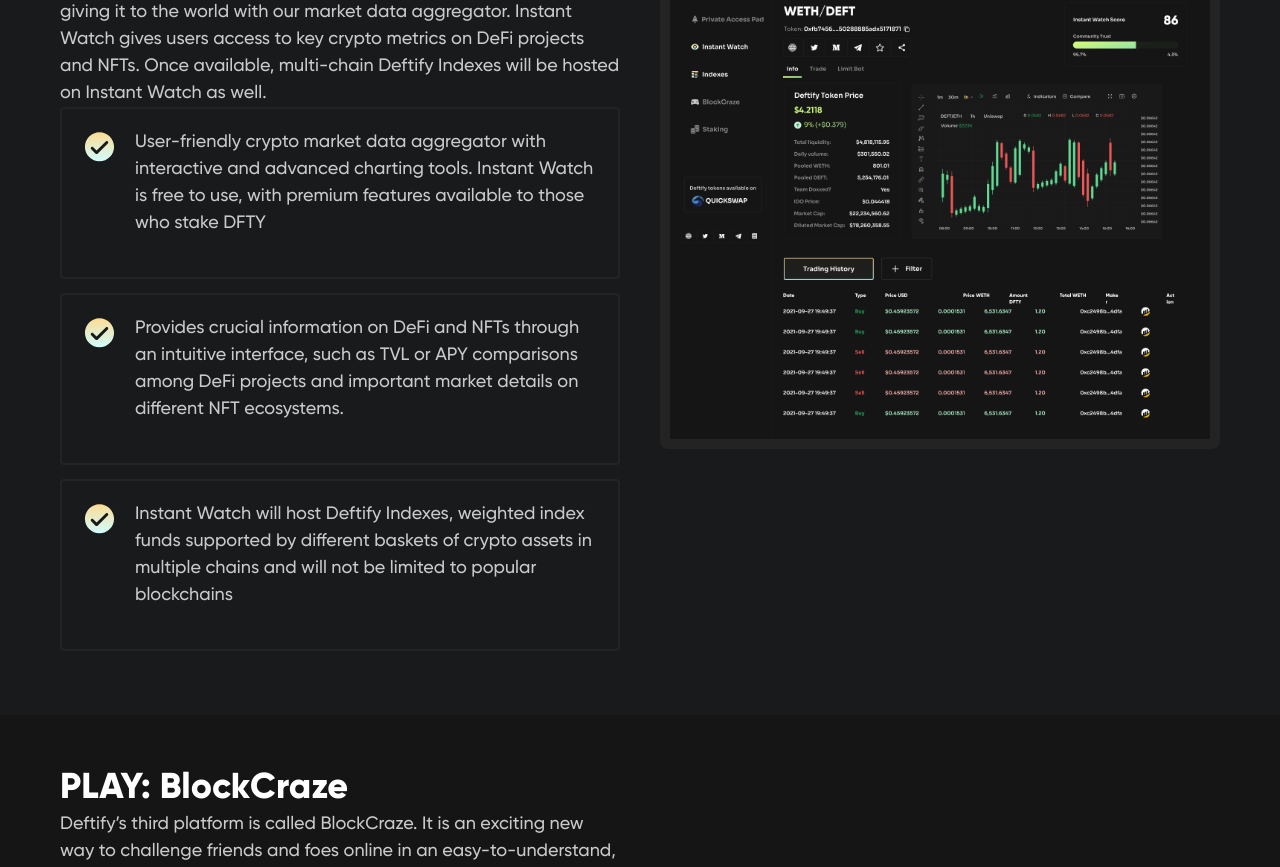
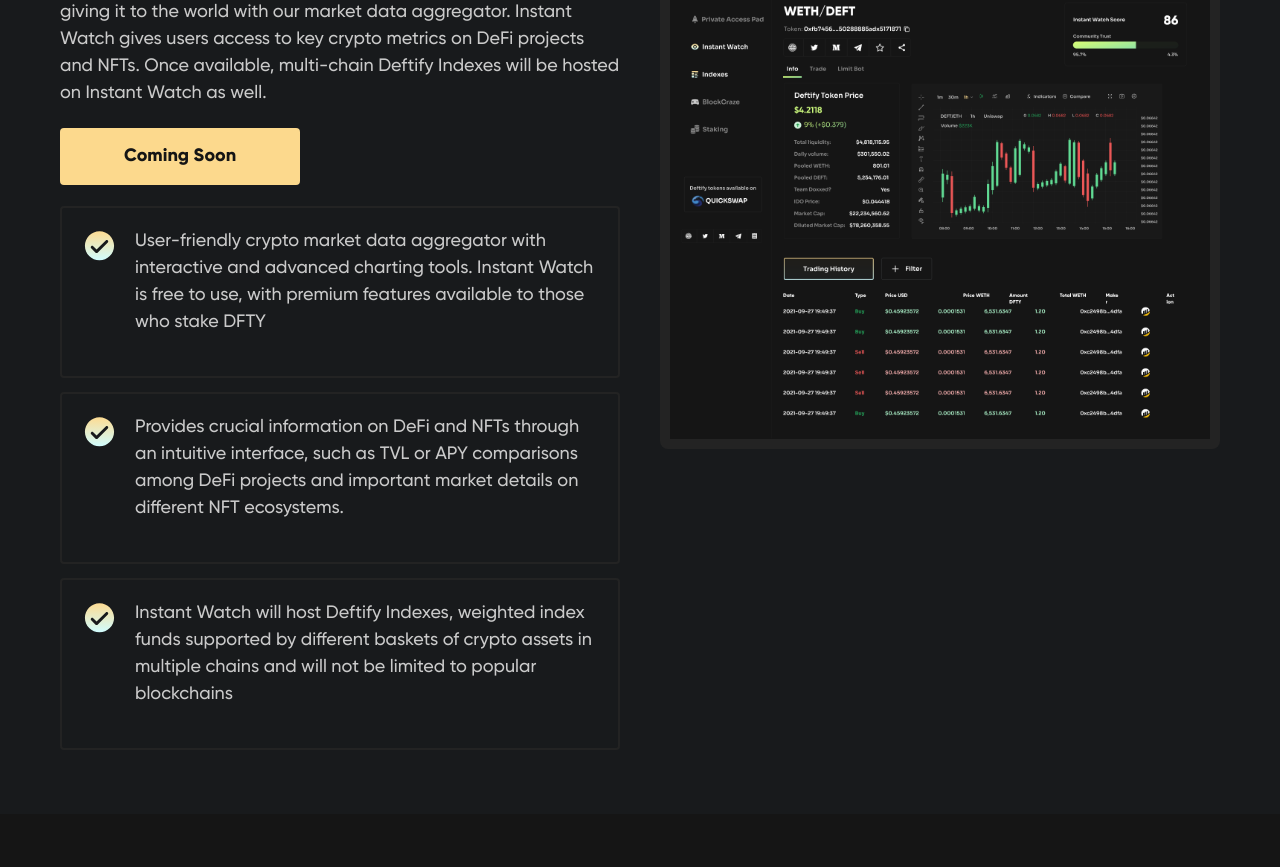
Before and after one commit to KvNGCzA/Official-Website, a React (Create React App) app: page / in a window 1280 px wide. Shown: the part 2160-3027 px from the top of the page. Built offline with nearby package versions, Linux system fonts and the light colour scheme; some icons are missing; a web font is replaced by a local one.

Commit message:
Update index.tsx

```diff
--- a/src/pages/Home/index.tsx
+++ b/src/pages/Home/index.tsx
@@ -138,6 +138,10 @@ export const Home = (props: Props) => {
               be hosted on Instant Watch as well.
             </Text>
 
+            <Spacing marginVertical="21px">
+              <RegularButton>Coming Soon</RegularButton>
+            </Spacing>
+
             <CustomList
               data={[
                 "User-friendly crypto market data aggregator with interactive and advanced charting tools. Instant Watch is free to use, with premium features available to those who stake DFTY",
```
